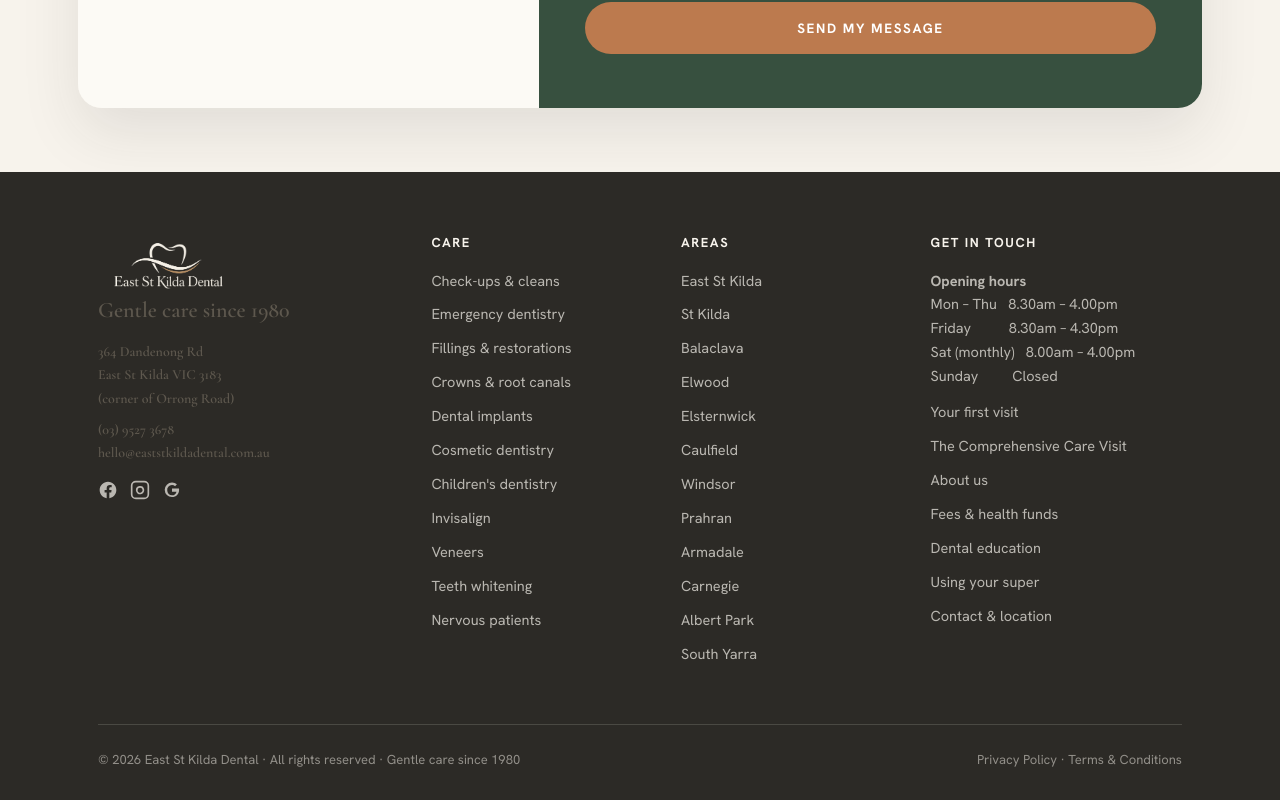
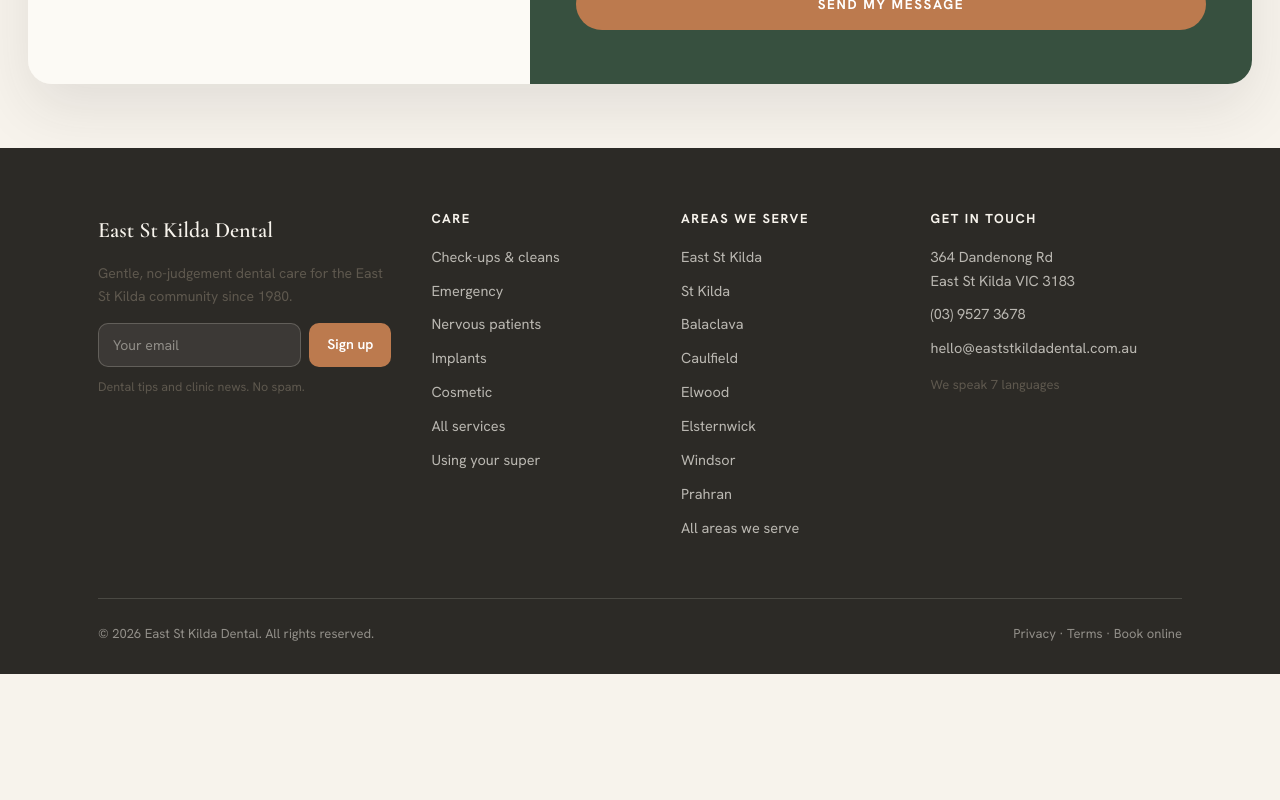
Before and after one commit to farhanj21/eskd-clinic, a Next.js app: page /fees in a window 1280 px wide. Shown: the part 5577-6377 px from the top of the page. After the commit the page ends 6251 px from the top, so only its background shows below. Built offline with nearby package versions, Linux system fonts and the light colour scheme.

Commit message:
footer matched with prototype

```diff
--- a/app/globals.css
+++ b/app/globals.css
@@ -2229,7 +2229,7 @@
 @media(max-width:600px){.super-band-v2{padding:44px 16px;}.super-band-inner{padding:40px 24px;}}
 
 /* GetInTouch block */
-.getintouch{max-width:1180px;margin:0 auto;padding:64px 28px;}
+.getintouch{max-width:1320px;margin:0 auto;padding:64px 28px;}
 .gt-grid{display:grid;grid-template-columns:.82fr 1.18fr;border-radius:24px;overflow:hidden;box-shadow:0 24px 60px rgba(44,42,38,.10);}
 .gt-info{background:var(--paper);padding:54px 46px;}
 .gt-eyebrow{font-size:13px;font-weight:700;letter-spacing:.14em;text-transform:uppercase;color:var(--clay-deep);}
@@ -2256,7 +2256,7 @@
 .gt-form textarea{min-height:104px;resize:vertical;}
 .gt-field{margin-bottom:18px;}
 .gt-seg{display:flex;gap:10px;margin-top:8px;}
-.gt-seg label{flex:1;display:flex;align-items:center;justify-content:center;gap:8px;padding:11px 10px;border:1px solid rgba(247,243,236,.26);border-radius:10px;font-size:14px;cursor:pointer;transition:.15s;background:rgba(247,243,236,.05);color:var(--cream);}
+.gt-seg label{flex:1;display:flex;align-items:center;justify-content:center;gap:7px;padding:11px 6px;border:1px solid rgba(247,243,236,.26);border-radius:10px;font-size:13.5px;cursor:pointer;transition:.15s;background:rgba(247,243,236,.05);color:var(--cream);white-space:nowrap;}
 .gt-seg input{accent-color:var(--clay);margin:0;}
 .gt-seg label:hover{background:rgba(247,243,236,.12);}
 .gt-treat{display:grid;grid-template-columns:repeat(3,1fr);gap:10px;margin-top:8px;}
@@ -2277,9 +2277,16 @@
 .footer-v2 li{margin-bottom:10px;}
 .footer-v2 a:hover{color:var(--clay-soft);}
 .foot-logo{font-family:var(--display);font-size:22px;color:var(--cream);font-weight:600;margin-bottom:14px;}
+.news{display:flex;gap:8px;margin-top:14px;}
+.news input{flex:1;padding:12px 14px;border-radius:10px;border:1px solid rgba(247,243,236,.2);background:rgba(247,243,236,.08);color:var(--cream);font-family:var(--body);font-size:14px;}
+.news input::placeholder{color:rgba(247,243,236,.45);}
+.news button{padding:0 18px;border-radius:10px;border:none;background:var(--clay);color:#fff;font-weight:600;cursor:pointer;font-family:var(--body);font-size:14px;transition:.2s;}
+.news button:hover{background:var(--clay-deep);}
 .foot-bottom{border-top:1px solid rgba(247,243,236,.15);margin-top:48px;padding-top:24px;display:flex;justify-content:space-between;flex-wrap:wrap;gap:12px;font-size:13px;color:rgba(247,243,236,.5);}
+.foot-bottom a{color:rgba(247,243,236,.5);}
 .foot-bottom a:hover{color:var(--clay-soft);}
 @media(max-width:820px){.foot-grid{grid-template-columns:1fr 1fr;}}
+@media(max-width:480px){.foot-grid{grid-template-columns:1fr;}}
 
 /* ── Service page: card grid ─────────────────────────────── */
 .svc-grid{display:grid;grid-template-columns:repeat(3,1fr);gap:24px;}
--- a/components/Footer.tsx
+++ b/components/Footer.tsx
@@ -1,114 +1,79 @@
 import Link from 'next/link'
-import Image from 'next/image'
 
 export default function Footer() {
   return (
     <footer className="footer-v2" id="footer">
       <div className="container">
         <div className="foot-grid">
-          <div className="foot-logo">
-            <Image
-              src="/assets/logo-compact-light.png"
-              alt="East St Kilda Dental"
-              width={140}
-              height={56}
-              style={{ height: '56px', width: 'auto' }}
-            />
-            <p>Gentle care since 1980</p>
-            <p style={{ marginTop: '12px', fontSize: '14px' }}>
-              364 Dandenong Rd<br />
-              East St Kilda VIC 3183<br />
-              (corner of Orrong Road)
+
+          {/* ── Col 1: Brand + newsletter ─────────────────── */}
+          <div>
+            <div className="foot-logo">East St Kilda Dental</div>
+            <p style={{ fontSize: '14px' }}>
+              Gentle, no-judgement dental care for the East St Kilda community since 1980.
             </p>
-            <p style={{ marginTop: '8px', fontSize: '14px' }}>
-              <a href="tel:+61395273678">(03) 9527 3678</a><br />
-              <a href="mailto:hello@eaststkildadental.com.au">hello@eaststkildadental.com.au</a>
-            </p>
-            <div style={{ display: 'flex', gap: '12px', marginTop: '16px' }}>
-              <a href="#" aria-label="Facebook" style={{ opacity: .7 }}>
-                <svg width="20" height="20" viewBox="0 0 24 24" fill="currentColor">
-                  <path d="M22 12c0-5.5-4.5-10-10-10S2 6.5 2 12c0 5 3.7 9.1 8.4 9.9v-7H7.9V12h2.5V9.8c0-2.5 1.5-3.9 3.8-3.9 1.1 0 2.2.2 2.2.2v2.5h-1.3c-1.2 0-1.6.8-1.6 1.6V12h2.8l-.4 2.9h-2.3v7C18.3 21.1 22 17 22 12z" />
-                </svg>
-              </a>
-              <a href="#" aria-label="Instagram" style={{ opacity: .7 }}>
-                <svg width="20" height="20" viewBox="0 0 24 24" fill="none" stroke="currentColor" strokeWidth="2">
-                  <rect x="2" y="2" width="20" height="20" rx="5" />
-                  <path d="M16 11.4a4 4 0 1 1-7.9 1.2 4 4 0 0 1 7.9-1.2zM17.5 6.5h.01" />
-                </svg>
-              </a>
-              <a href="https://share.google/M1ZtOT5z13fj2mhWf" target="_blank" rel="noopener noreferrer" aria-label="Google Reviews" style={{ opacity: .7 }}>
-                <svg width="20" height="20" viewBox="0 0 24 24" fill="currentColor">
-                  <path d="M12 11v3.2h5.4a4.7 4.7 0 0 1-2 3.1 5.7 5.7 0 0 1-3.4 1.1 5.7 5.7 0 0 1-5.7-5.7A5.7 5.7 0 0 1 12 6c1.4 0 2.7.5 3.7 1.4l2.2-2.2A8.7 8.7 0 0 0 12 3a8.7 8.7 0 1 0 0 17.5c5 0 8.5-3.5 8.5-8.5 0-.6 0-1.1-.2-1.7H12z" />
-                </svg>
-              </a>
+            <div className="news">
+              <input type="email" placeholder="Your email" />
+              <button type="button">Sign up</button>
             </div>
+            <p style={{ fontSize: '12.5px', marginTop: '10px' }}>Dental tips and clinic news. No spam.</p>
           </div>
 
+          {/* ── Col 2: Care ───────────────────────────────── */}
           <div>
             <h4>Care</h4>
             <ul>
               <li><Link href="/services/svc-checkups">Check-ups &amp; cleans</Link></li>
-              <li><Link href="/emergency">Emergency dentistry</Link></li>
-              <li><Link href="/services/svc-fillings">Fillings &amp; restorations</Link></li>
-              <li><Link href="/services/svc-crowns">Crowns &amp; root canals</Link></li>
-              <li><Link href="/services/svc-implant-single">Dental implants</Link></li>
-              <li><Link href="/services/svc-smiledesign">Cosmetic dentistry</Link></li>
-              <li><Link href="/services/svc-kids">Children&apos;s dentistry</Link></li>
-              <li><Link href="/services/svc-invisalign">Invisalign</Link></li>
-              <li><Link href="/services/svc-veneers">Veneers</Link></li>
-              <li><Link href="/services/svc-whitening">Teeth whitening</Link></li>
+              <li><Link href="/emergency">Emergency</Link></li>
               <li><Link href="/gentle">Nervous patients</Link></li>
+              <li><Link href="/services/svc-implant-single">Implants</Link></li>
+              <li><Link href="/services/svc-smiledesign">Cosmetic</Link></li>
+              <li><Link href="/services">All services</Link></li>
+              <li><Link href="/super">Using your super</Link></li>
             </ul>
           </div>
 
+          {/* ── Col 3: Areas ─────────────────────────────── */}
           <div>
-            <h4>Areas</h4>
+            <h4>Areas we serve</h4>
             <ul>
               <li><Link href="/">East St Kilda</Link></li>
               <li><Link href="/areas/st-kilda">St Kilda</Link></li>
               <li><Link href="/areas/balaclava">Balaclava</Link></li>
+              <li><Link href="/areas/caulfield">Caulfield</Link></li>
               <li><Link href="/areas/elwood">Elwood</Link></li>
               <li><Link href="/areas/elsternwick">Elsternwick</Link></li>
-              <li><Link href="/areas/caulfield">Caulfield</Link></li>
               <li><Link href="/areas/windsor">Windsor</Link></li>
               <li><Link href="/areas/prahran">Prahran</Link></li>
-              <li><Link href="/areas/armadale">Armadale</Link></li>
-              <li><Link href="/areas/carnegie">Carnegie</Link></li>
-              <li><Link href="/areas/albert-park">Albert Park</Link></li>
-              <li><Link href="/areas/south-yarra">South Yarra</Link></li>
+              <li><Link href="/areas">All areas we serve</Link></li>
             </ul>
           </div>
 
+          {/* ── Col 4: Contact ───────────────────────────── */}
           <div>
             <h4>Get in touch</h4>
             <ul>
               <li>
-                <b>Opening hours</b><br />
-                Mon – Thu &nbsp; 8.30am – 4.00pm<br />
-                Friday &nbsp;&nbsp;&nbsp;&nbsp;&nbsp;&nbsp;&nbsp;&nbsp; 8.30am – 4.30pm<br />
-                Sat (monthly) &nbsp; 8.00am – 4.00pm<br />
-                Sunday &nbsp;&nbsp;&nbsp;&nbsp;&nbsp;&nbsp;&nbsp; Closed
+                364 Dandenong Rd<br />
+                East St Kilda VIC 3183
               </li>
-              <li style={{ marginTop: '12px' }}>
-                <Link href="/first-visit">Your first visit</Link>
-              </li>
-              <li><Link href="/offer">The Comprehensive Care Visit</Link></li>
-              <li><Link href="/about">About us</Link></li>
-              <li><Link href="/fees">Fees &amp; health funds</Link></li>
-              <li><Link href="/learn">Dental education</Link></li>
-              <li><Link href="/super">Using your super</Link></li>
-              <li><Link href="/contact">Contact &amp; location</Link></li>
+              <li><a href="tel:+61395273678">(03) 9527 3678</a></li>
+              <li><a href="mailto:hello@eaststkildadental.com.au">hello@eaststkildadental.com.au</a></li>
             </ul>
+            <p style={{ marginTop: '14px', fontSize: '13px' }}>We speak 7 languages</p>
           </div>
+
         </div>
 
         <div className="foot-bottom">
-          <div>© 2026 East St Kilda Dental · All rights reserved · Gentle care since 1980</div>
-          <div>
-            <Link href="/privacy">Privacy Policy</Link>
-            &nbsp;·&nbsp;
-            <Link href="/terms">Terms &amp; Conditions</Link>
-          </div>
+          <span>© 2026 East St Kilda Dental. All rights reserved.</span>
+          <span>
+            <Link href="/privacy">Privacy</Link>
+            {' · '}
+            <Link href="/terms">Terms</Link>
+            {' · '}
+            <Link href="/booking">Book online</Link>
+          </span>
         </div>
       </div>
     </footer>
```
